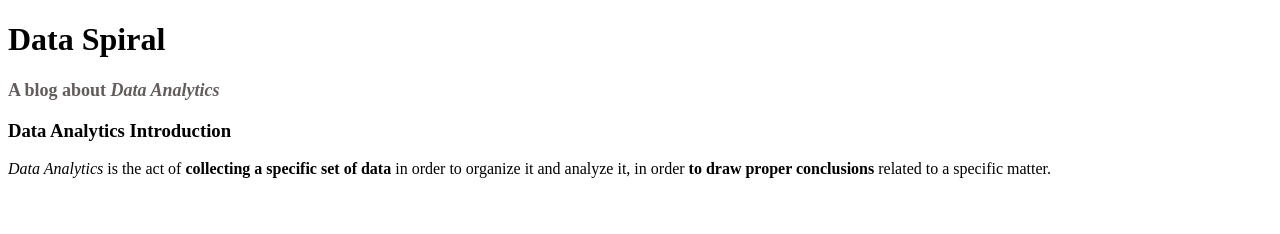
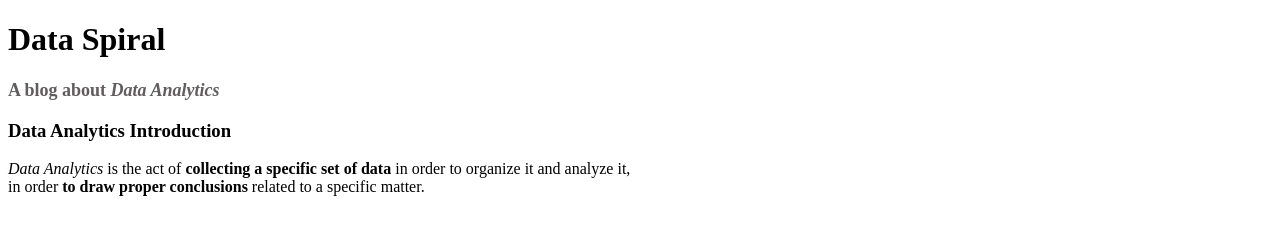
Before and after one commit to renewedmoorbool/data-analytics-blog, a plain HTML site: page articles/introduction.html in a window 1280 px wide. Drawn offline with Linux system fonts and the light colour scheme.

Commit message:
Fix space in first article

```diff
--- a/articles/introduction.html
+++ b/articles/introduction.html
@@ -17,7 +17,7 @@
 
         <p>
             <em> Data Analytics </em> is the act of <strong> collecting a specific
-            set of data </strong>  in order to organize it and analyze it, in order
+            set of data </strong>  in order to organize it and analyze it, <br> in order
             <strong> to draw proper conclusions </strong> related to a specific matter.
         </p>
 
```
